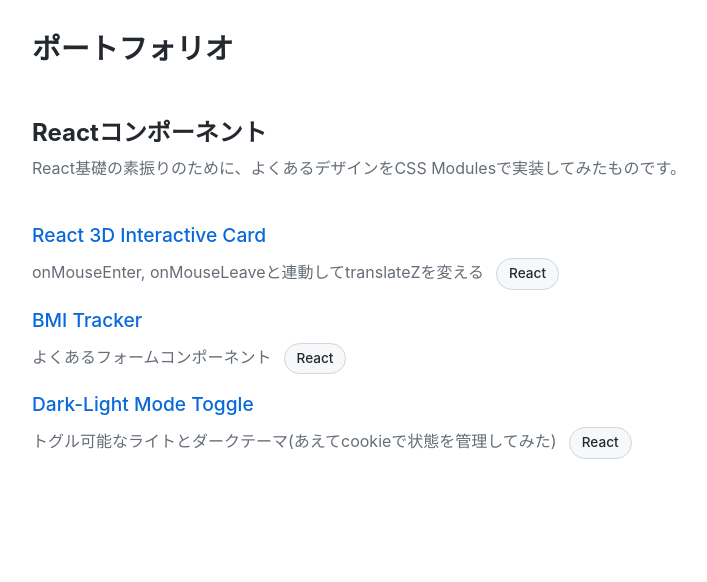
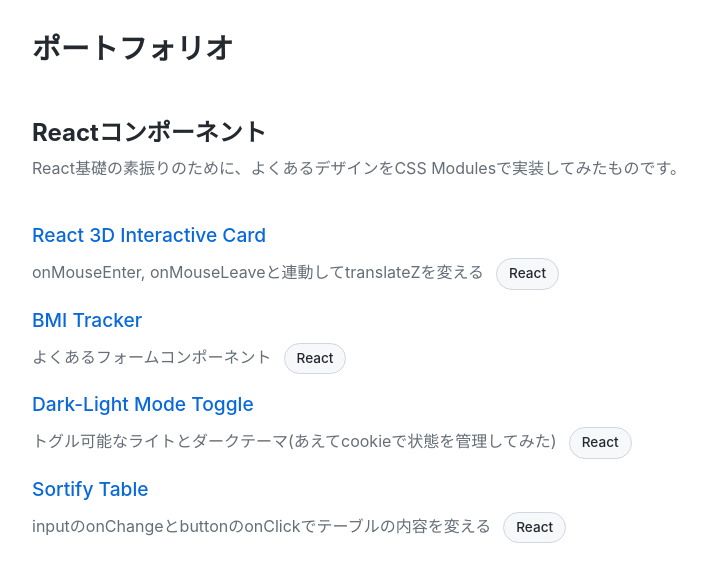
Before and after one commit to kmishima16/next-blog-portfolio, a Next.js app: page / in a window 1280 px wide. Shown: the top 582 px of the page, without its empty margins (136-843 px from the left). Built offline with nearby package versions, Linux system fonts and the light colour scheme.

Commit message:
add: lesson4へのリンクを追加

```diff
--- a/app/data.ts
+++ b/app/data.ts
@@ -16,9 +16,18 @@ const lessonCards = [
 	{
 		id: 3,
 		title: "Dark-Light Mode Toggle",
-		content: "トグル可能なライトとダークテーマ(あえてcookieで状態を管理してみた)",
+		content:
+			"トグル可能なライトとダークテーマ(あえてcookieで状態を管理してみた)",
 		tags: ["React"],
 		url: "/lesson3",
+	},
+	{
+		id: 4,
+		title: "Sortify Table",
+		content:
+			"inputのonChangeとbuttonのonClickでテーブルの内容を変える",
+		tags: ["React"],
+		url: "/lesson4",
 	},
 ];
 
```
